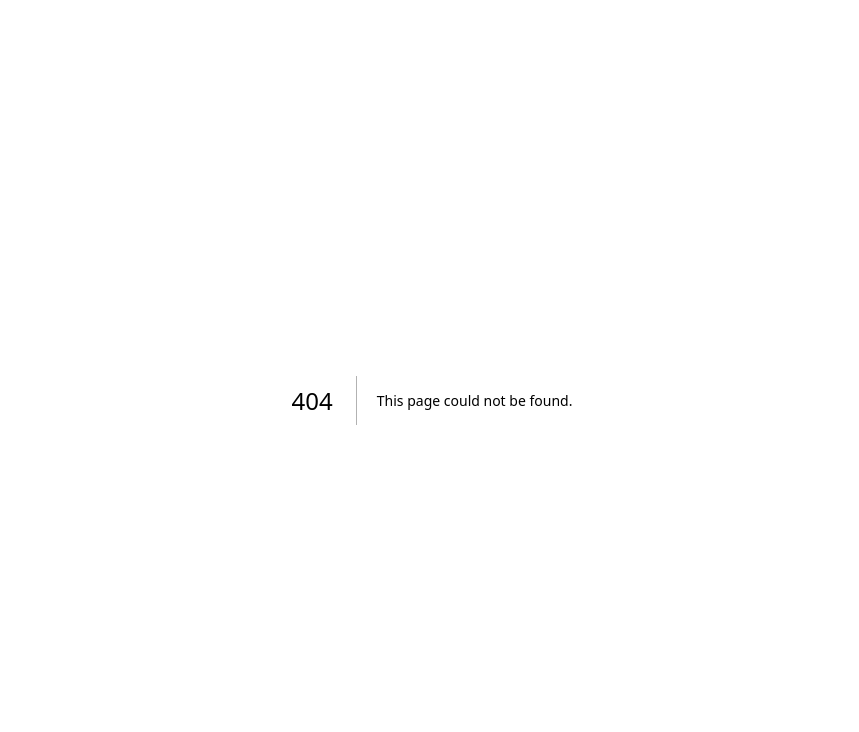
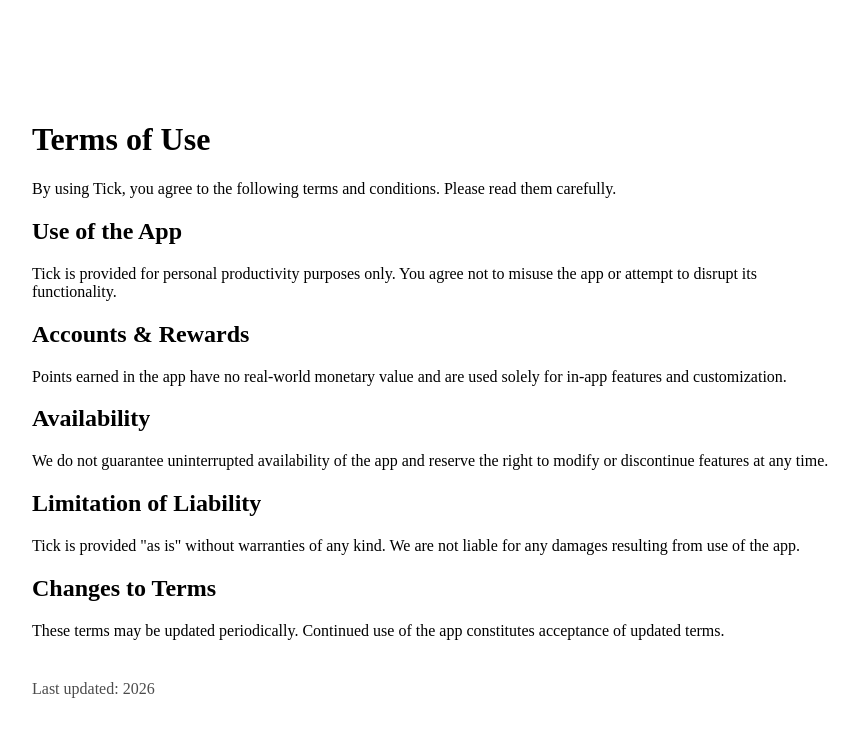
Before and after one commit to flexa01/Tick1, a Next.js app: page /terms in a window 1280 px wide. Before the commit this address had no page. Shown: the top 732 px of the page, without its empty margins (208-1067 px from the left). Built offline with nearby package versions, Linux system fonts and the light colour scheme.

Commit message:
Create page.tsx

```diff
--- /dev/null
+++ b/app/terms/page.tsx
@@ -0,0 +1,46 @@
+export default function TermsOfUse() {
+  return (
+    <main style={{ maxWidth: 800, margin: "80px auto", padding: 20 }}>
+      <h1>Terms of Use</h1>
+
+      <p>
+        By using Tick, you agree to the following terms and conditions. Please
+        read them carefully.
+      </p>
+
+      <h2>Use of the App</h2>
+      <p>
+        Tick is provided for personal productivity purposes only. You agree not
+        to misuse the app or attempt to disrupt its functionality.
+      </p>
+
+      <h2>Accounts & Rewards</h2>
+      <p>
+        Points earned in the app have no real-world monetary value and are used
+        solely for in-app features and customization.
+      </p>
+
+      <h2>Availability</h2>
+      <p>
+        We do not guarantee uninterrupted availability of the app and reserve
+        the right to modify or discontinue features at any time.
+      </p>
+
+      <h2>Limitation of Liability</h2>
+      <p>
+        Tick is provided "as is" without warranties of any kind. We are not
+        liable for any damages resulting from use of the app.
+      </p>
+
+      <h2>Changes to Terms</h2>
+      <p>
+        These terms may be updated periodically. Continued use of the app
+        constitutes acceptance of updated terms.
+      </p>
+
+      <p style={{ marginTop: 40, opacity: 0.7 }}>
+        Last updated: 2026
+      </p>
+    </main>
+  );
+}
```
